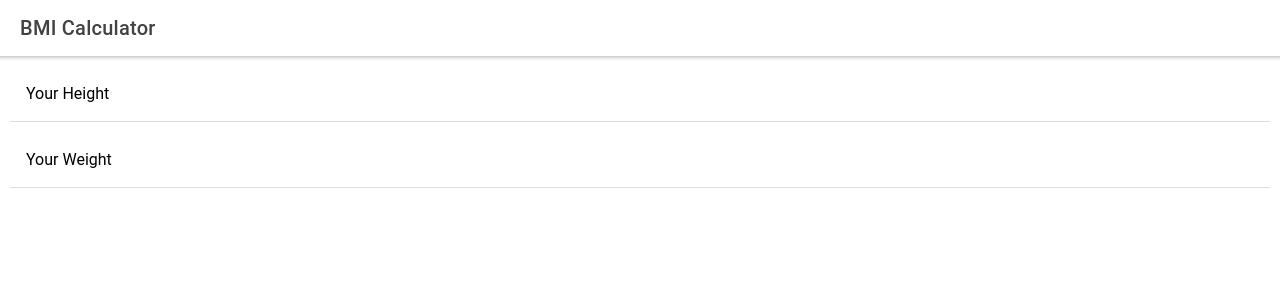
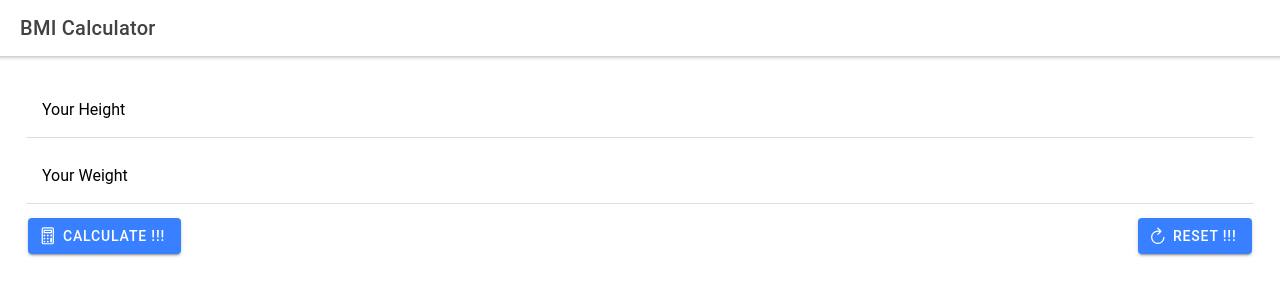
Before and after one commit to Luka-dot/Ionic-React, a React (Create React App) app: page / in a window 1280 px wide. Shown: the top 300 px of the page. Built offline with nearby package versions, Linux system fonts and the light colour scheme.

Commit message:
grid added

```diff
--- a/src/App.tsx
+++ b/src/App.tsx
@@ -1,6 +1,6 @@
 import React from 'react';
-import { IonApp, IonHeader, IonContent, IonToolbar, IonTitle, IonGrid, IonCol, IonRow, IonItem, IonLabel, IonInput } from '@ionic/react';
-
+import { IonApp, IonHeader, IonContent, IonToolbar, IonTitle, IonGrid, IonCol, IonRow, IonItem, IonLabel, IonInput, IonButton, IonIcon } from '@ionic/react';
+import { calculatorOutline, refreshOutline } from "ionicons/icons";
 /* Core CSS required for Ionic components to work properly */
 import '@ionic/react/css/core.css';
 
@@ -27,7 +27,7 @@
         <IonTitle>BMI Calculator</IonTitle>
       </IonToolbar>
     </IonHeader>
-    <IonContent>
+    <IonContent className="ion-padding">
       <IonGrid>
         <IonRow>
           <IonCol>
@@ -45,6 +45,25 @@
             </IonItem>
           </IonCol>
         </IonRow>
+        <IonRow>
+          <IonCol className="ion-text-left">
+            <IonButton>
+              <IonIcon slot="start" icon={calculatorOutline} />
+              Calculate !!!
+            </IonButton>
+          </IonCol>
+          <IonCol className="ion-text-right">
+            <IonButton>
+              <IonIcon slot="start" icon={refreshOutline} />
+              Reset !!!
+            </IonButton>
+          </IonCol>
+        </IonRow>
+        <IonRow>
+          <IonCol>
+
+          </IonCol>
+        </IonRow>
       </IonGrid>
     </IonContent>
   </IonApp>
```
